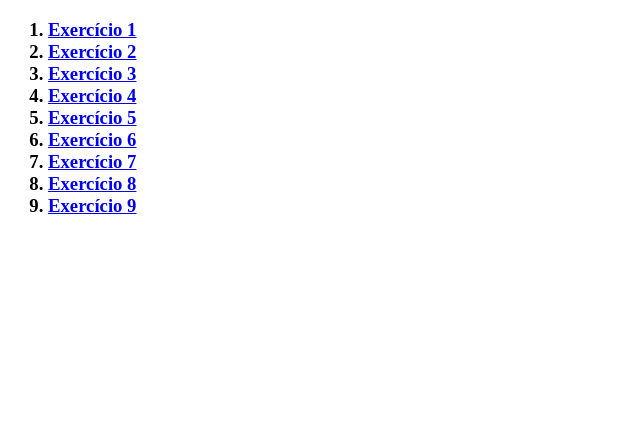
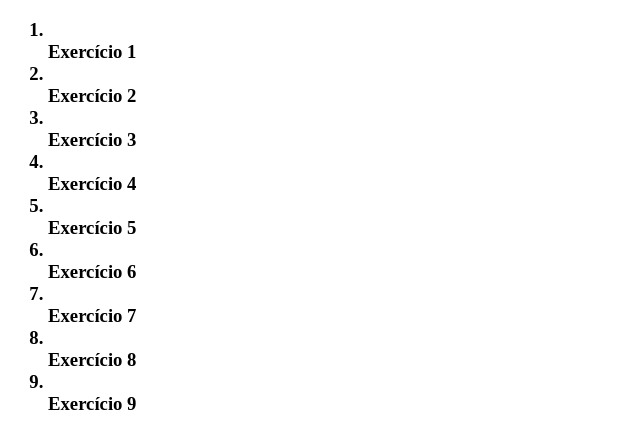
Before and after one commit to feliperib286/Desenvolvimento-sofwares-tarefas, a plain HTML site: page Tarefa2/src/atividade10/atividade10.html in a window 1280 px wide. Shown: the whole page, without its empty margins (0-640 px from the left). Drawn offline with Linux system fonts and the light colour scheme.

Commit message:
Update atividade10.html

```diff
--- a/Tarefa2/src/atividade10/atividade10.html
+++ b/Tarefa2/src/atividade10/atividade10.html
@@ -11,23 +11,23 @@
     <h3>
         <OL>
             <LI><a href="atividade1.html"
-                    target="_blank" </LI> Exercício 1
+                    target="_blank"></a> </LI> Exercício 1
             <LI><a href="atividade2.html"
-                    target="_blank" </LI> Exercício 2
+                    target="_blank"></a>  </LI> Exercício 2
             <LI><a href="atividade3.html"
-                    target="_blank" </LI> Exercício 3
+                    target="_blank"></a>  </LI> Exercício 3
             <LI><a href="atividade4.html"
-                    target="_blank" </LI> Exercício 4
+                    target="_blank"></a>  </LI> Exercício 4
             <LI><a href="atividade5.html"
-                    target="_blank" </LI> Exercício 5
+                    target="_blank"></a>  </LI> Exercício 5
             <LI><a href="atividade6.html"
-                    target="_blank" </LI> Exercício 6
+                    target="_blank"></a>  </LI> Exercício 6
             <LI><a href="atividade6.html"
-                    target="_blank" </LI> Exercício 7
+                    target="_blank"></a>  </LI> Exercício 7
             <LI><a href="atividade8.html"
-                    target="_blank" </LI> Exercício 8
+                    target="_blank"></a>  </LI> Exercício 8
             <LI><a href="atividade9.html"
-                    target="_blank" </LI> Exercício 9
+                    target="_blank"></a>  </LI> Exercício 9
 
 
         </OL>
```
